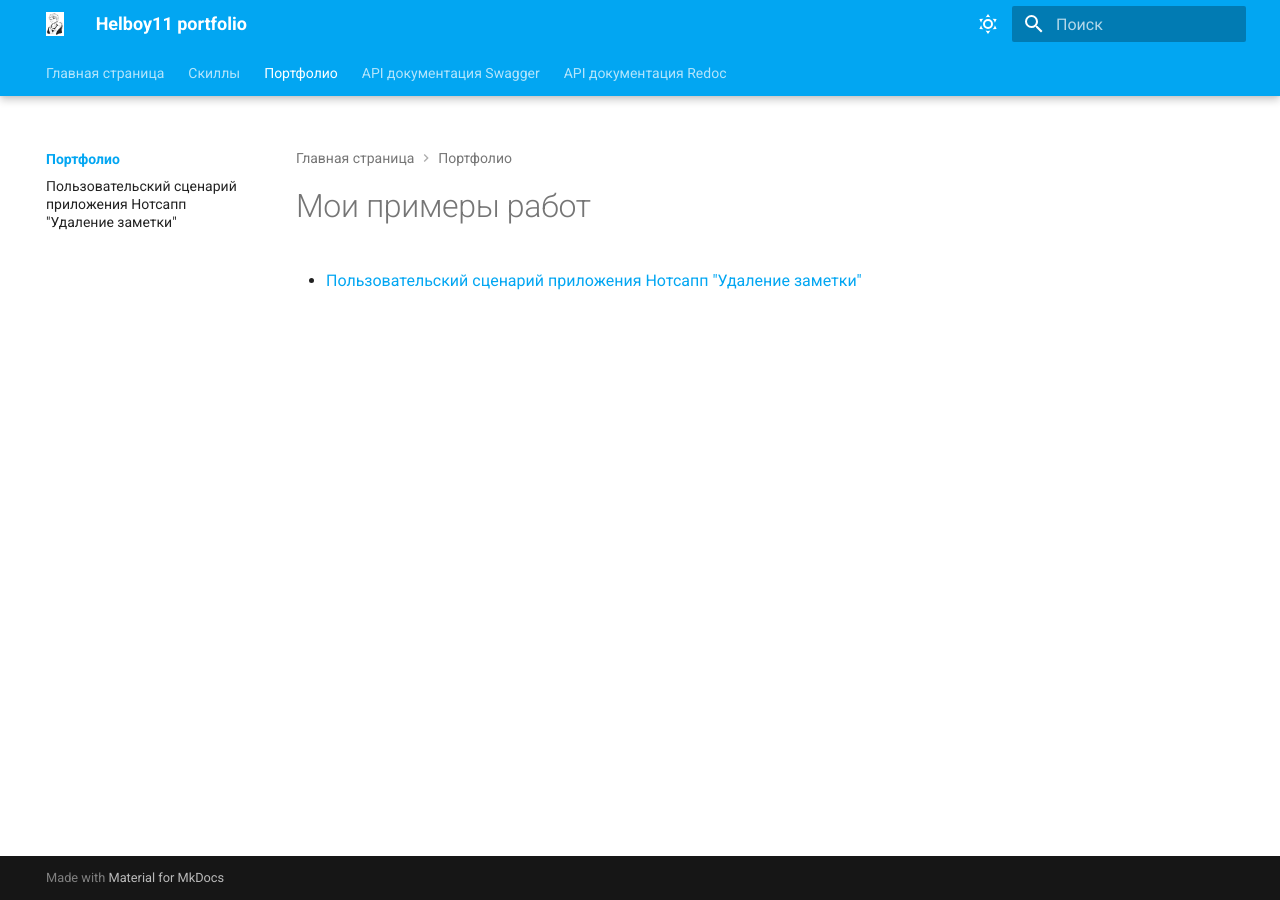
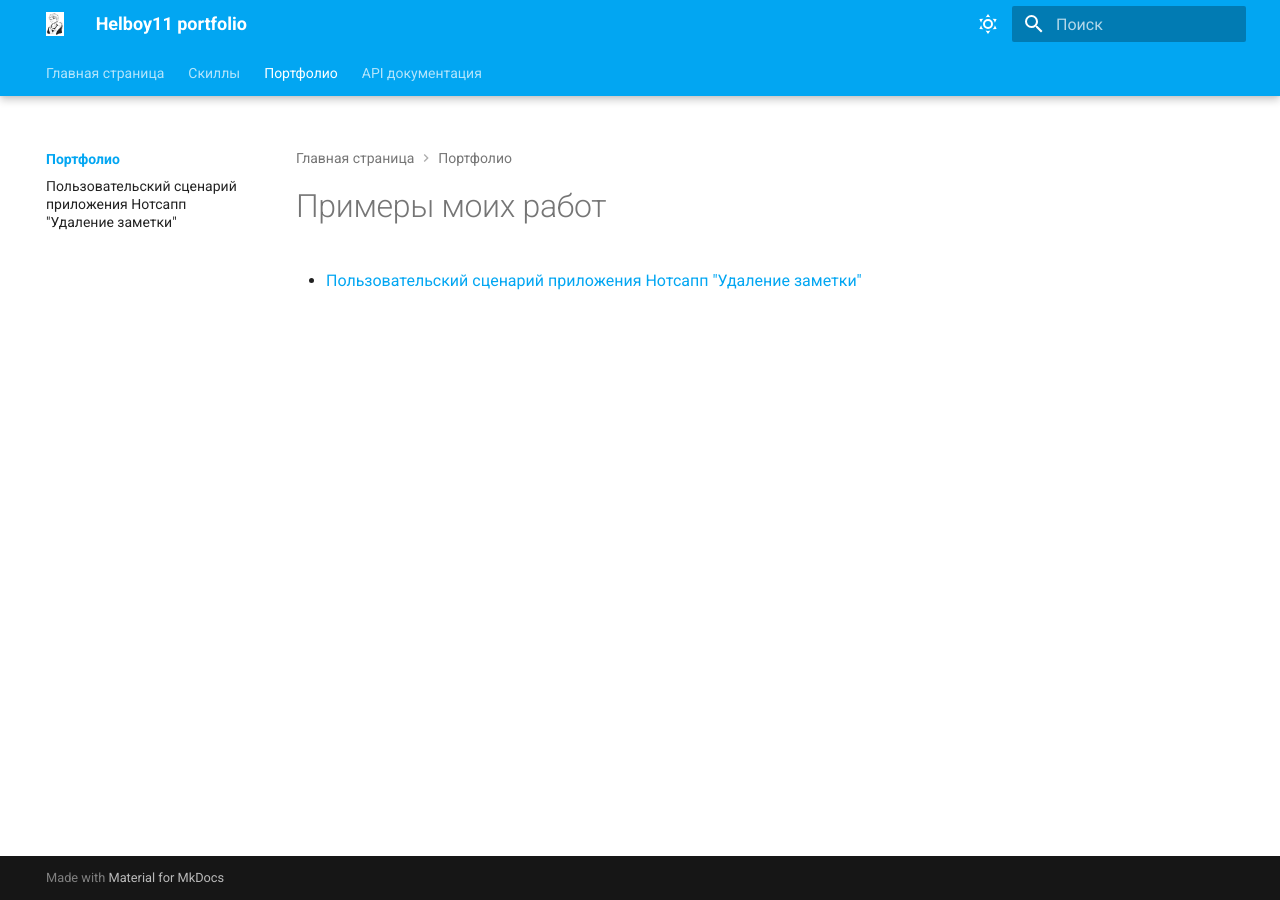
Before and after one commit to Helb11/my-awesome-doc-project, an MkDocs documentation site: the page built from docs/portfolio/index.md, in a window 1280 px wide. Built offline with MkDocs 1.6.1 and Material for MkDocs 9.7.7, drawn with Linux system fonts in a browser that asks for light colours.

```diff
--- a/docs/portfolio/index.md
+++ b/docs/portfolio/index.md
@@ -1,3 +1,3 @@
-# Мои примеры работ
+# Примеры моих работ
 
 - [Пользовательский сценарий приложения Нотсапп "Удаление заметки"](custom-script.md)
--- a/mkdocs.yml
+++ b/mkdocs.yml
@@ -48,8 +48,10 @@ nav:
      - Портфолио:
        - portfolio/index.md
        - Пользовательский сценарий приложения Нотсапп "Удаление заметки": portfolio/custom-script.md
-     - API документация Swagger: api/api-swagger.md
-     - API документация Redoc: api/api-redoc.md
+     - API документация:
+        - api/index.md
+        - API в Swagger: api/api-swagger.md
+        - API в  Redoc: api/api-redoc.md
 markdown_extentions: # Расширения markdown
   - admonition # Поддержка информационных панелей (сообщений типа «Внимание», «Совет», «Примечание», etc.)
   - footnotes # Поддержка встроенных сносок на страницах
@@ -70,3 +72,5 @@ plugins:
    - glightbox #Плагин позволяет окрывать изображения на весь экран и создаёт галерею изображений
    - swagger-ui-tag #Плагин позволяет интегрировать документацию OpenApi в проект через swagger
    - redoc-tag #Плагин позволяет интегрировать документацию OpenApi в проект через redoc
+   - plantuml:
+      puml_url: https://www.plantuml.com/plantuml/
```
Also changed, not shown: docs/api/index.md (added), 1 other file.
